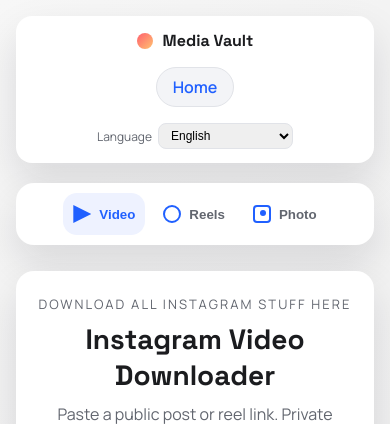
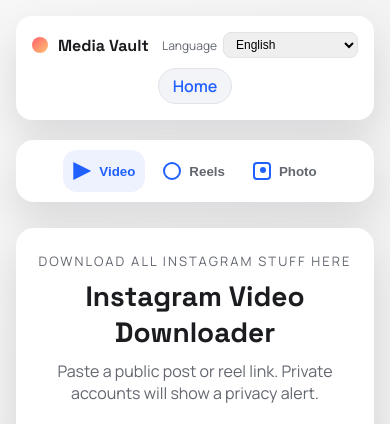
Before and after one commit to pankajvermatechtouch-a11y/web, a Flask app: page /1 in a window 390 px wide. Shown: the top 424 px of the page. Run offline with Flask 3, Linux system fonts and the light colour scheme; some libraries are stand-ins or nearby versions.

Commit message:
Update style.css

```diff
--- a/static/style.css
+++ b/static/style.css
@@ -56,9 +56,49 @@ body {
   background: linear-gradient(135deg, #ff5f6d, #ffc371);
 }
 
-.status {
-  font-size: 12px;
+.platforms {
+  display: flex;
+  gap: 8px;
+  background: #f3f4f7;
+  padding: 6px;
+  border-radius: 999px;
+}
+
+.platform {
+  border: none;
+  background: transparent;
   color: var(--muted);
+  font-weight: 600;
+  padding: 8px 16px;
+  border-radius: 999px;
+  display: flex;
+  align-items: center;
+  gap: 8px;
+  cursor: pointer;
+  text-decoration: none;
+}
+
+.platform.active {
+  background: var(--panel);
+  color: var(--accent);
+  box-shadow: inset 0 0 0 1px var(--border);
+}
+
+.icon {
+  width: 14px;
+  height: 14px;
+  border-radius: 4px;
+  background: var(--accent);
+}
+
+.home-btn {
+  border: 1px solid var(--border);
+  background: #f3f4f7;
+  color: var(--accent);
+  padding: 8px 16px;
+  border-radius: 999px;
+  font-weight: 600;
+  text-decoration: none;
 }
 
 .lang-select {
@@ -479,6 +519,35 @@ h1 {
 }
 
 @media (max-width: 640px) {
+  .topbar {
+    display: grid;
+    grid-template-columns: 1fr auto;
+    grid-template-areas:
+      "brand language"
+      "home home";
+    align-items: center;
+    gap: 10px 12px;
+    padding: 16px;
+  }
+
+  .brand {
+    grid-area: brand;
+    justify-content: flex-start;
+  }
+
+  .lang-select {
+    grid-area: language;
+    justify-content: flex-end;
+  }
+
+  .home-btn {
+    grid-area: home;
+    justify-self: center;
+    padding: 6px 14px;
+  }
+}
+
+@media (max-width: 640px) {
   .page {
     padding: 16px;
   }
@@ -487,12 +556,3 @@ h1 {
     padding: 24px 20px;
   }
 }
-.home-btn {
-  border: 1px solid var(--border);
-  background: #f3f4f7;
-  color: var(--accent);
-  padding: 8px 16px;
-  border-radius: 999px;
-  font-weight: 600;
-  text-decoration: none;
-}
```
